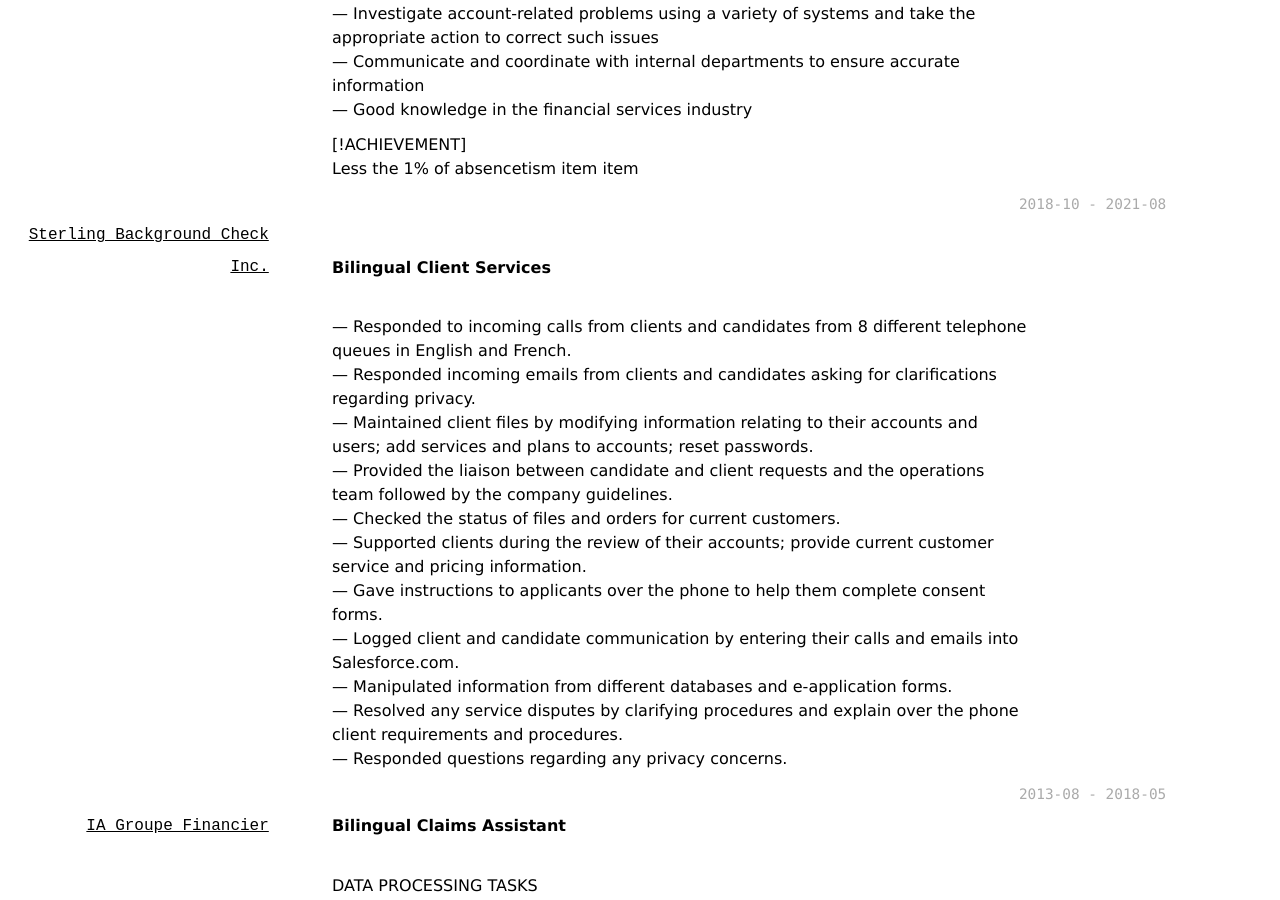
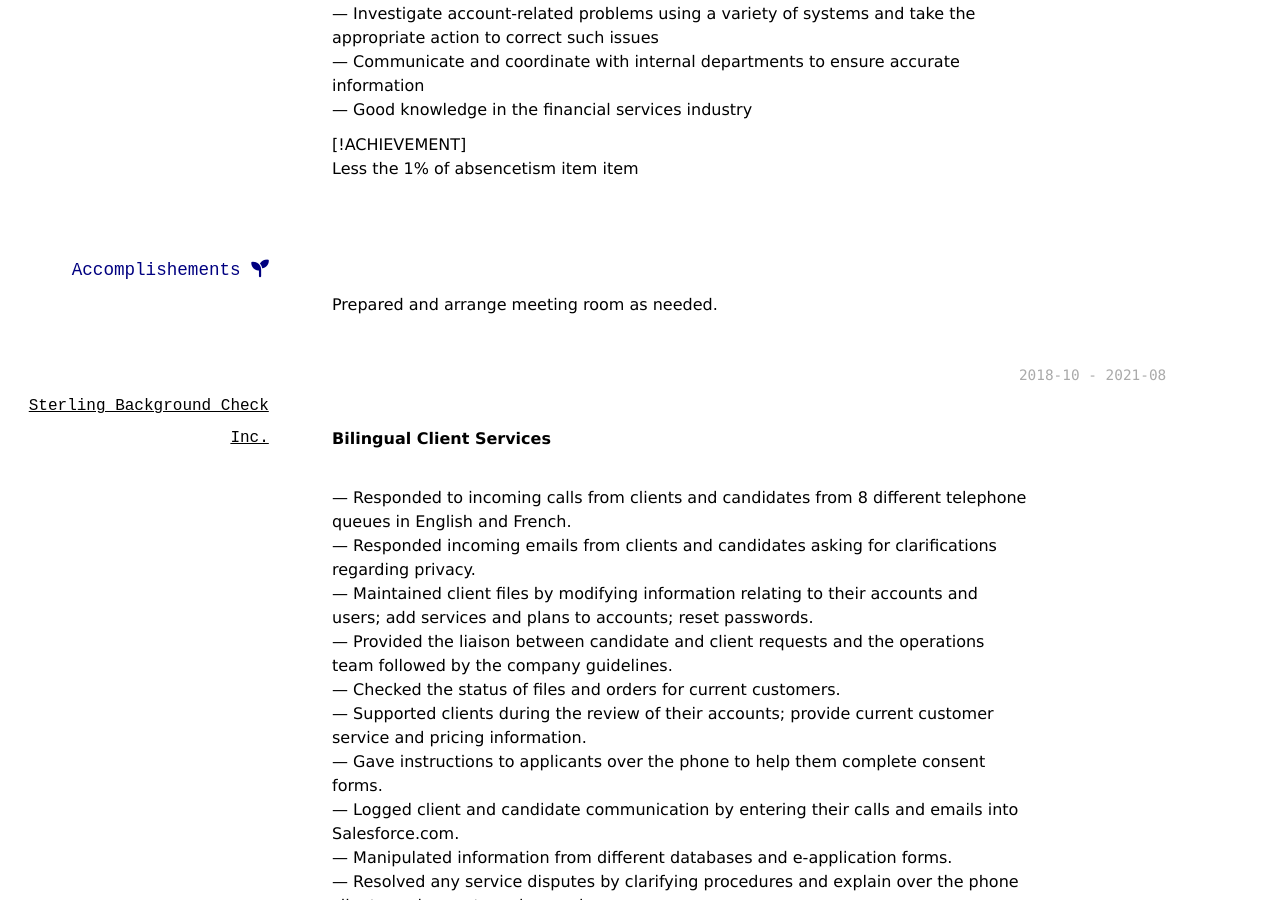
Before and after one commit to s-earnest/resume, a Jekyll site: the page built from index.md, in a window 1280 px wide and 900 px high, scrolled down 2785 px. Built offline with Jekyll 4.4.1, drawn with Linux system fonts in a browser that asks for light colours; nearby versions of some CDN libraries; a style sheet for code colours, icons or effects is not loaded.

Commit message:
20250317 123232

```diff
--- a/index.md
+++ b/index.md
@@ -285,6 +285,15 @@ Getting the hands dirty is one **preferred way of learning**, working with smart
 > Less the 1% of absencetism
 > item
 > item
+
+
+## Accomplishements <i class="fa fa-seedling"></i>
+<br>
+
+> Prepared and arrange meeting room as needed.
+
+
+<br>
 
 
 
```
